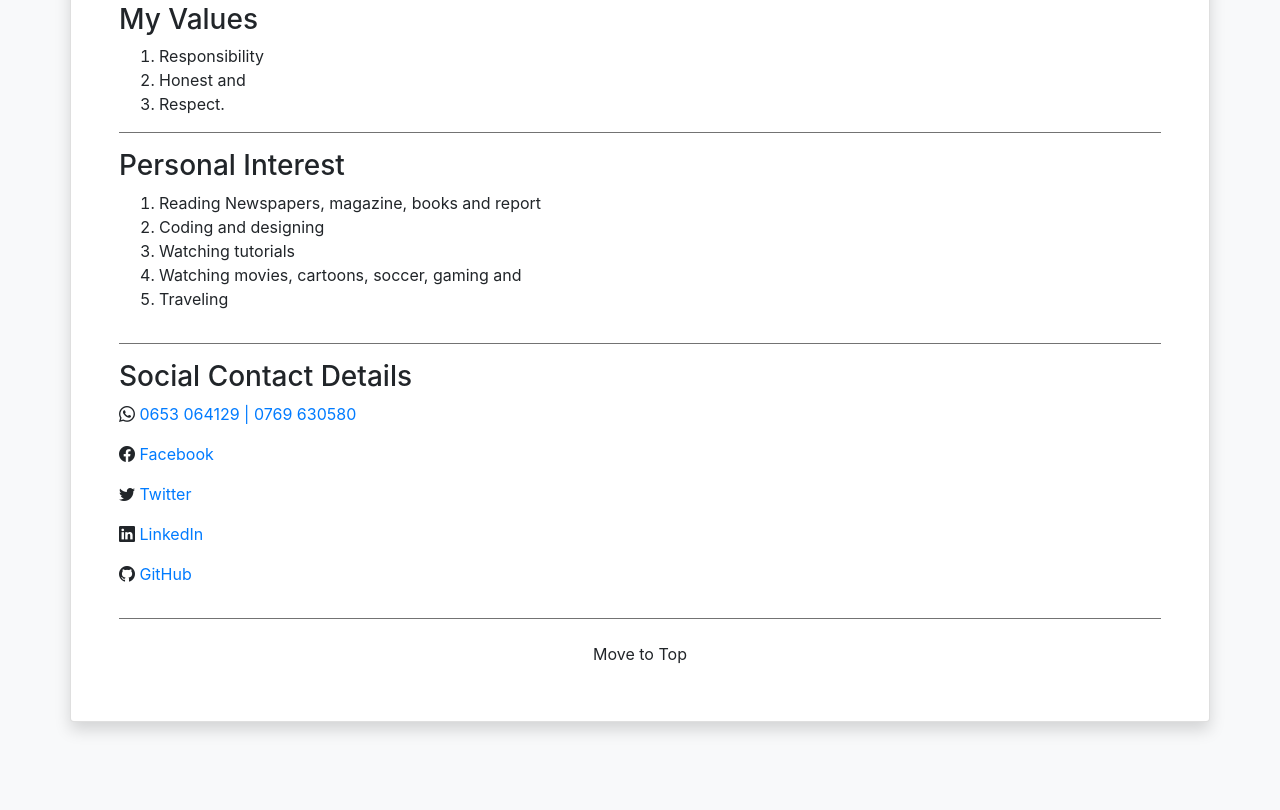
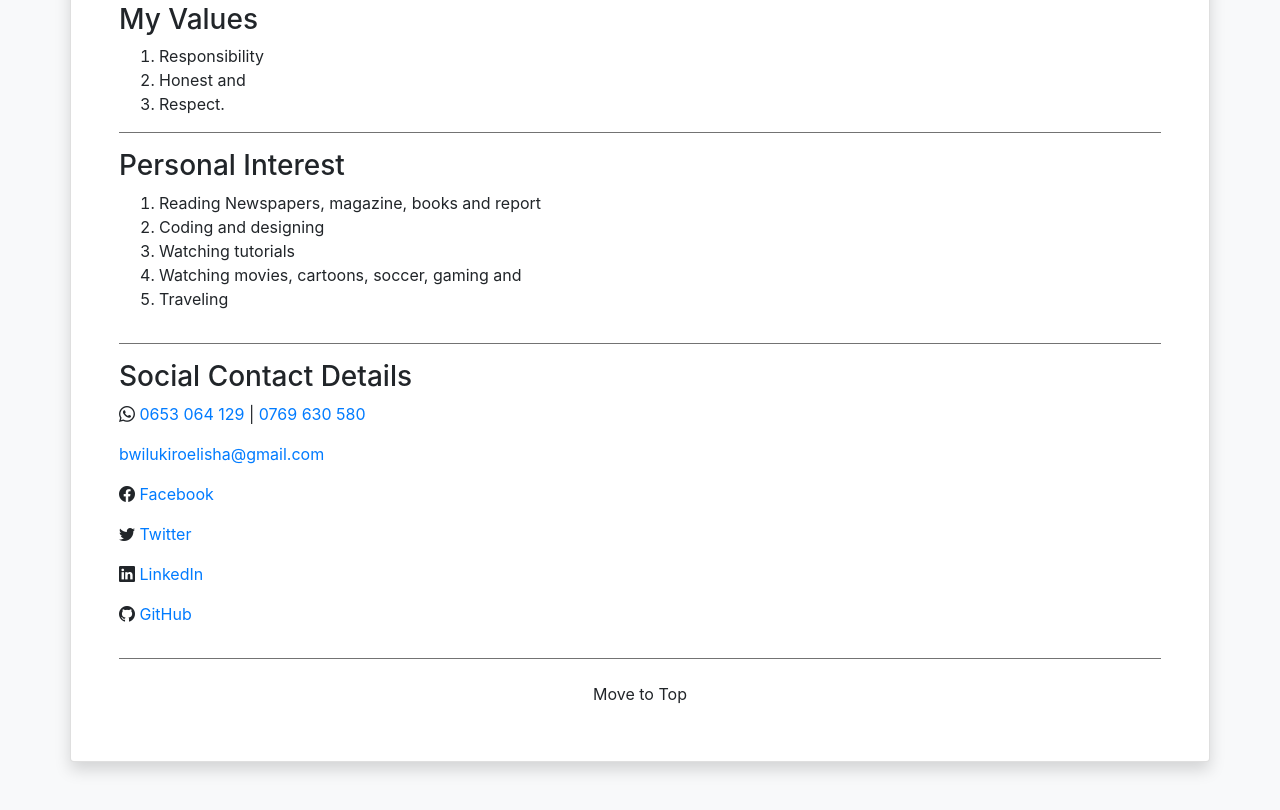
Before and after one commit to elishatrust/mysite, a plain HTML site: page index.html in a window 1280 px wide. Shown: the part 1540-2350 px from the top of the page. Before the commit the page ends 2310 px from the top, so only its background shows below. Drawn offline with nearby package versions, Linux system fonts and the light colour scheme.

Commit message:
Update : Social media links

```diff
--- a/index.html
+++ b/index.html
@@ -153,7 +153,8 @@
     <!-- contact -->
     <div class="contact">
         <h3>Social Contact Details</h3>
-        <p><i class="bi bi-whatsapp"></i> <a href="#">0653 064129 | 0769 630580</a></p>
+        <p><i class="bi bi-whatsapp"></i> <a href="tel:0653064129">0653 064 129 </a> | <a href="tel:0769630580">0769 630 580</a></p>
+        <p><i class="bi bi-envirop"></i> <a href="mailto:bwilukiroelisha@gmail.com">bwilukiroelisha@gmail.com</a></p>
         <p><i class="bi bi-facebook"></i> <a href="https://web.facebook.com/elisha.bwilukiro.3/">Facebook</a></p>
         <p><i class="bi bi-twitter"></i> <a href="https://twitter.com/YesIamElisha">Twitter</a></p>
         <p><i class="bi bi-linkedin"></i> <a href="https://www.linkedin.com/in/elisha-bwilukiro-744087152/">LinkedIn</a></p>
```
